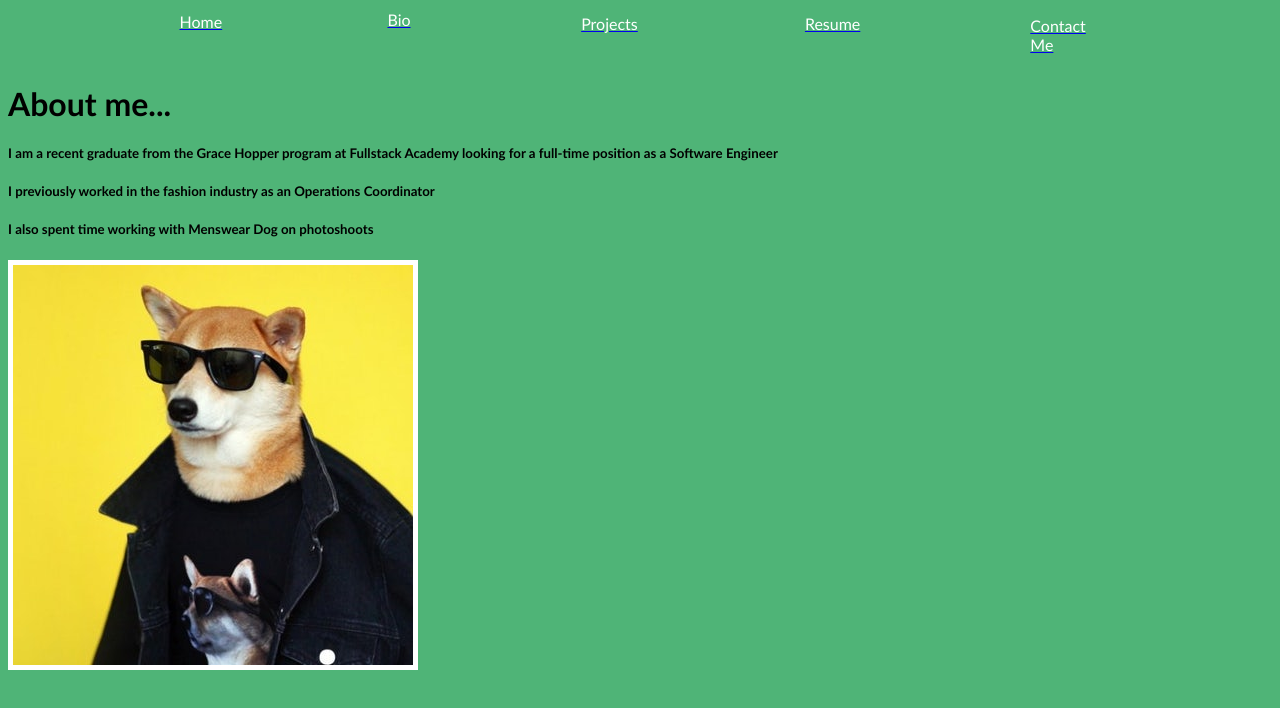
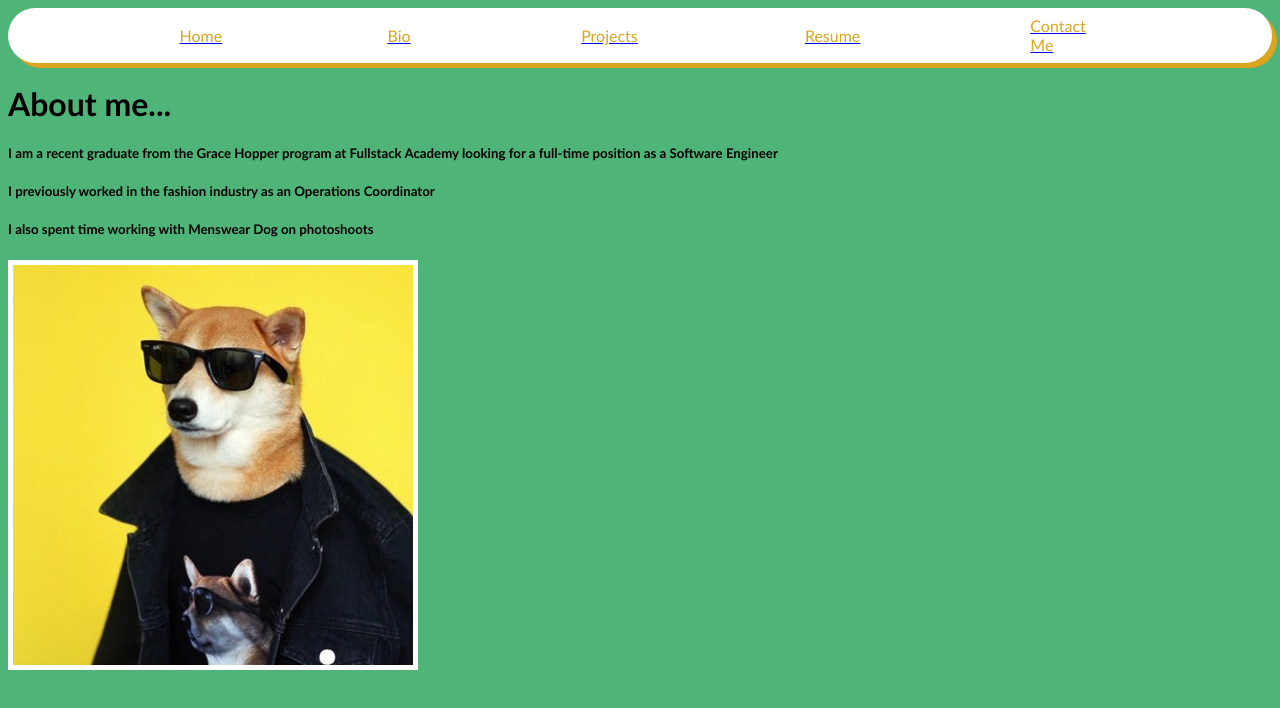
Before and after one commit to mackenziekroon/portfolio, a React (Create React App) app: page /bio in a window 1280 px wide. Shown: the top 708 px of the page. Built offline with nearby package versions, Linux system fonts and the light colour scheme.

Commit message:
added shadow to navbar

```diff
--- a/public/style.css
+++ b/public/style.css
@@ -26,11 +26,15 @@ body {
 .navbar-container {
   display: flex;
   justify-content: space-evenly;
+  align-items: center;
+  background-color: white;
+  border-radius: 25em;
+  box-shadow: 5px 5px goldenrod;
 }
 
 .nav-header {
   margin: 10%;
-  color: white;
+  color: goldenrod;
   text-decoration: none;
 }
 
```
